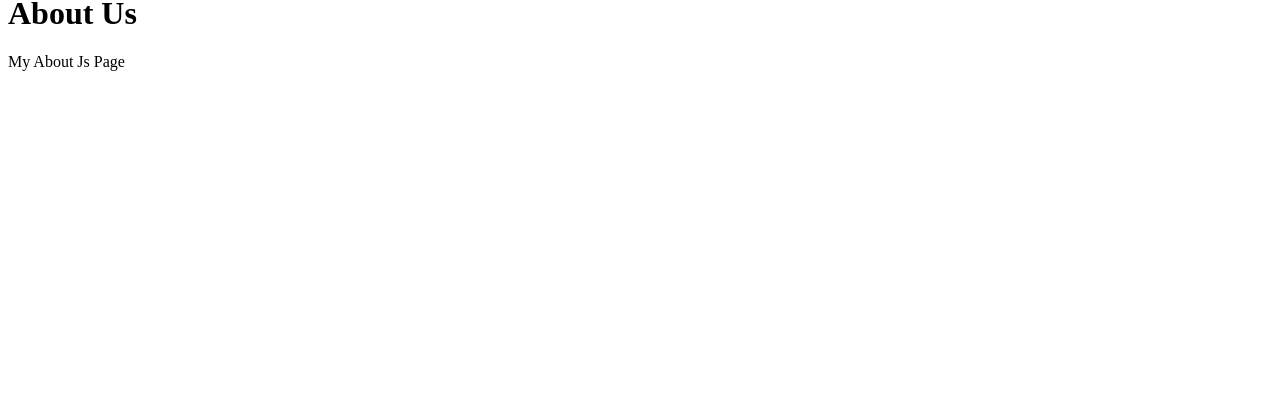
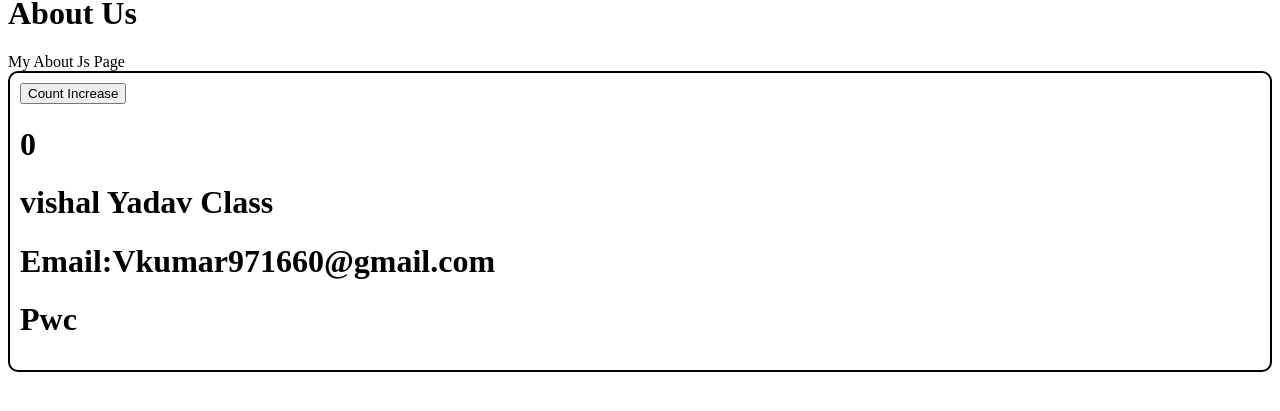
Before and after one commit to 1212vishal/namaste-react, a React (Vite) app: page /about in a window 1280 px wide. Shown: the part 153-564 px from the top of the page. Built offline with nearby package versions, Linux system fonts and the light colour scheme.

Commit message:
episode-8 part-5

```diff
--- a/index.css
+++ b/index.css
@@ -68,3 +68,11 @@
   display: flex;
   flex-wrap: wrap;
 }
+
+.user-card{
+  padding: 10px;
+  margin:auto;
+  border:2px solid black;
+  border-radius: 10px;
+
+}
--- a/src/components/About.js
+++ b/src/components/About.js
@@ -1,11 +1,30 @@
+import User from "./User";
+import UserClass from "./UserClass";
+import React from "react";
+
+class About extends React.Component{
+    constructor(props){
+        super(props),
+        console.log("parent constructor");
+    }
+
+    componentDidMount(){
+        console.log("parent didmount");
+    }
 
 
-const About=()=>{
+    render(){
+        console.log("parent render");
         return (
             <div>
                 <h1>About Us</h1>
                 <p1>My About Js Page</p1>
+
+                <UserClass name={"vishal Yadav Class"}/>
             </div>
         )
     }
+}
+
+
 export default About;
--- /dev/null
+++ b/src/components/User.js
@@ -0,0 +1,18 @@
+import { useState } from "react";
+const User=({name})=>{
+
+     const[count]=useState(0);
+     const[count2]=useState(2);
+    return (
+
+            <div className="user-card">
+                <h1>{count}</h1>
+                <h1>{count2}</h1>
+             <h1>{name}</h1>
+             <h1>Email:Vkumar971660@gmail.com</h1>
+             <h1>Pwc</h1>
+            </div>
+    )
+}
+
+export default User;
--- /dev/null
+++ b/src/components/UserClass.js
@@ -0,0 +1,42 @@
+import React from "react";
+
+class UserClass extends React.Component{
+
+
+   constructor(props){
+    super(props);
+
+     this.state={
+        count:0,
+        count2:1,
+
+     };
+     console.log("child componenet");
+   }
+   componentDidMount(){
+    console.log("child did mount");
+   }
+    render()
+    {
+        const{count}=this.state;
+        console.log("child render");
+        return(
+            <div className="user-card">
+
+                <button onClick={()=>{
+                   this.setState({
+                     count:this.state.count+1,
+                   })
+                }}>Count Increase</button>
+
+
+             <h1>{count}</h1>
+             <h1>{this.props.name}</h1>
+             <h1>Email:Vkumar971660@gmail.com</h1>
+             <h1>Pwc</h1>
+            </div>
+        );
+    }
+}
+
+export default UserClass;
```
Lines whose indentation alone changed are shown as unchanged.
